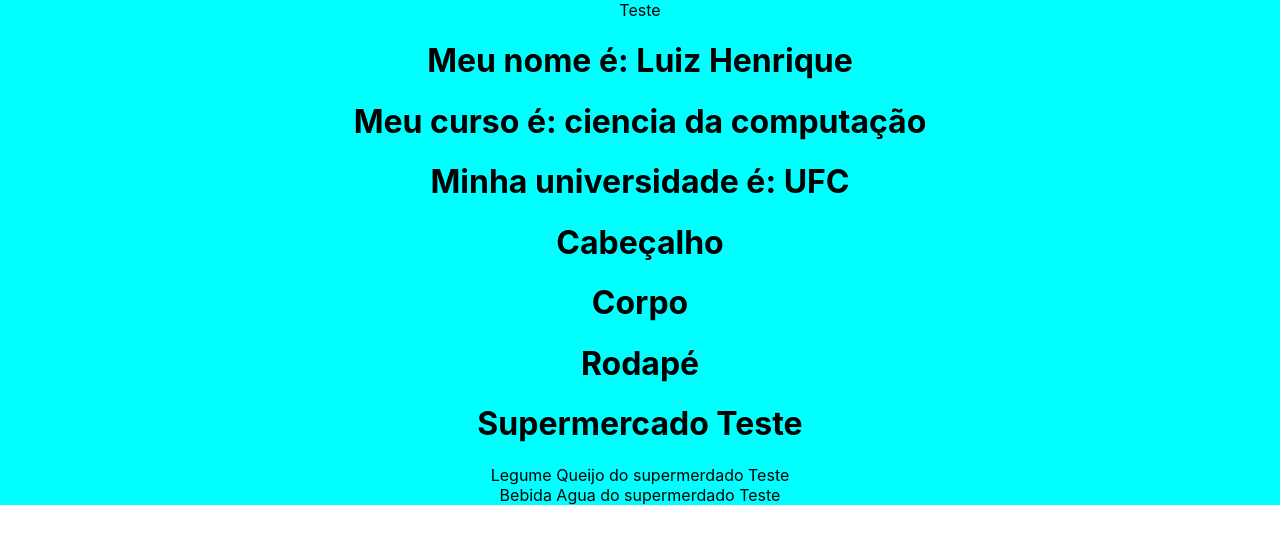
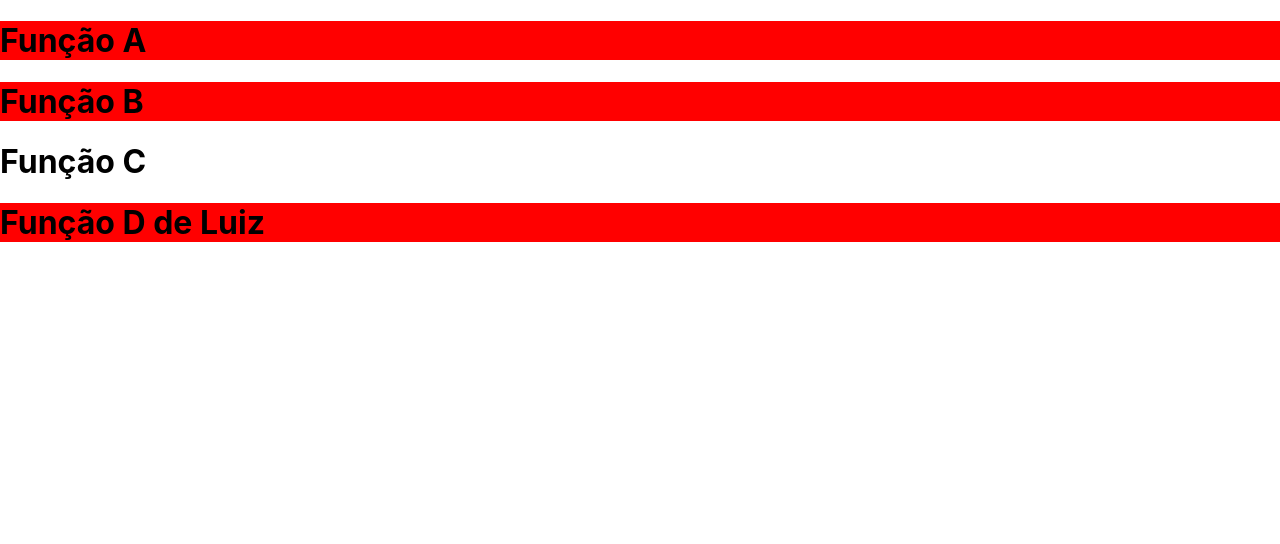
Before and after one commit to Luizrev/Dev-WEB, a React (Create React App) app: page / in a window 1280 px wide. Shown: the top 544 px of the page. Built offline with nearby package versions, Linux system fonts and the light colour scheme.

Commit message:
aula de quarta, contexto

```diff
--- a/src/App.js
+++ b/src/App.js
@@ -1,27 +1,40 @@
 // import logo from './logo.svg';
-import './App.css';
+//import './App.css';
 // import './Components/Atividade00'
-import Mostrarprops from './Components/Atividade00';
+//import Mostrarprops from './Components/Atividade00';
 //import { Header,Body,Footer } from './Components/03Hierarquia/04Multiplo';
-import * as Site from './Components/03Hierarquia/04Multiplo'
-import {Supermercado,Legume,Bebida} from './Components/05Children'
+// import * as Site from './Components/03Hierarquia/04Multiplo'
+// import {Supermercado,Legume,Bebida} from './Components/05Children'
+import FuncaoA from "./Components/06Contexto/FuncaoA";
+import FuncaoB from "./Components/06Contexto/FuncaoB";
+import FuncaoC from "./Components/06Contexto/FuncaoC";
 function App() {
   return (
-    <div className="App">
-      Teste
-      <Mostrarprops
-        nome = "Luiz Henrique"
-        curso = "ciencia da computação"
-        universidade = "UFC"/>
-      <Site.Header/>
-      <Site.Body />
-      <Site.Footer />
-      <Supermercado nome = "Teste">
-        <Legume nome="Queijo" />
-        <Bebida nome="Agua" />
-      </Supermercado>
+    <div>
+      {/* <FuncaoB cor = "green"/>
+      <FuncaoC /> */}
+      <FuncaoA />
     </div>
   );
 }
 
+// function App() {
+//   return (
+//     <div className="App">
+//       Teste
+//       <Mostrarprops
+//         nome = "Luiz Henrique"
+//         curso = "ciencia da computação"
+//         universidade = "UFC"/>
+//       <Site.Header/>
+//       <Site.Body />
+//       <Site.Footer />
+//       <Supermercado nome = "Teste">
+//         <Legume nome="Queijo" />
+//         <Bebida nome="Agua" />
+//       </Supermercado>
+//     </div>
+//   );
+// }
+
 export default App;
--- /dev/null
+++ b/src/Components/06Contexto/FuncaoA.jsx
@@ -0,0 +1,21 @@
+import FuncaoB from "./FuncaoB"
+import FuncaoC from "./FuncaoC"
+//import FuncaoD from "./FuncaoD"
+import MinhaCor from "./MeuContexto"
+
+const FuncaoA = () => {
+
+    const cor = {cor:"red",nome:"Luiz"}
+    return (
+
+        <MinhaCor.Provider value={cor}>
+            <h1 style={{backgroundColor:cor.cor}}>Função A</h1>
+            <FuncaoB />
+            <FuncaoC />
+        </MinhaCor.Provider>
+        //<FuncaoB cor = "red"/>
+        //<FuncaoC cor = "red"/>
+    )
+}
+
+export default FuncaoA
--- /dev/null
+++ b/src/Components/06Contexto/FuncaoB.jsx
@@ -0,0 +1,17 @@
+import MinhaCor from "./MeuContexto"
+const FuncaoB = () => {
+    return (
+        <MinhaCor.Consumer>
+            {
+                ({cor}) => {
+                    return (
+                        <h1 style={{backgroundColor:cor}}>Função B</h1>
+
+                    )
+                }
+            }
+        </MinhaCor.Consumer>
+    )
+}
+
+export default FuncaoB
--- /dev/null
+++ b/src/Components/06Contexto/FuncaoC.jsx
@@ -0,0 +1,12 @@
+import FuncaoD from "./FuncaoD"
+
+const FuncaoC = () => {
+    return (
+        <div>
+            <h1 >Função C</h1>
+            <FuncaoD />
+        </div>
+    )
+}
+
+export default FuncaoC
--- /dev/null
+++ b/src/Components/06Contexto/FuncaoD.jsx
@@ -0,0 +1,11 @@
+import MinhaCor from "./MeuContexto"
+import { useContext } from "react"
+
+const FuncaoD = () => {
+    const {cor,nome} = useContext(MinhaCor)
+    return (
+        <h1 style={{backgroundColor:cor}}>Função D de {nome}</h1>
+    )
+}
+
+export default FuncaoD
--- /dev/null
+++ b/src/Components/06Contexto/MeuContexto.jsx
@@ -0,0 +1,3 @@
+import { createContext } from "react";
+const MinhaCor = createContext()
+export default MinhaCor
```
